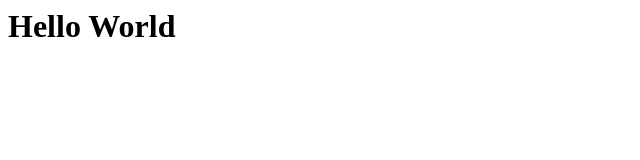
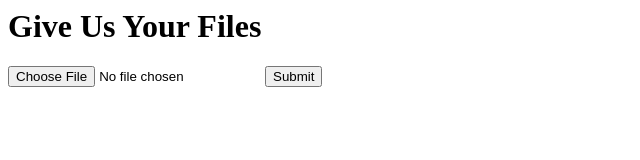
Before and after one commit to gkobilansky/file-metadata, a website: page public/index.html in a window 1280 px wide. Shown: the whole page, without its empty margins (0-640 px from the left). Drawn offline with Linux system fonts and the light colour scheme.

Commit message:
setup form

```diff
--- a/public/index.html
+++ b/public/index.html
@@ -1 +1,7 @@
-<h1>Hello World</h1>
+<h1>Give Us Your Files</h1>
+
+<form action='/file-size' method='post'>
+    <form action="/get-file-size" method="post" enctype="multipart/form-data">
+  <input type="file" name="file">
+  <input type="submit">
+</form>
```
